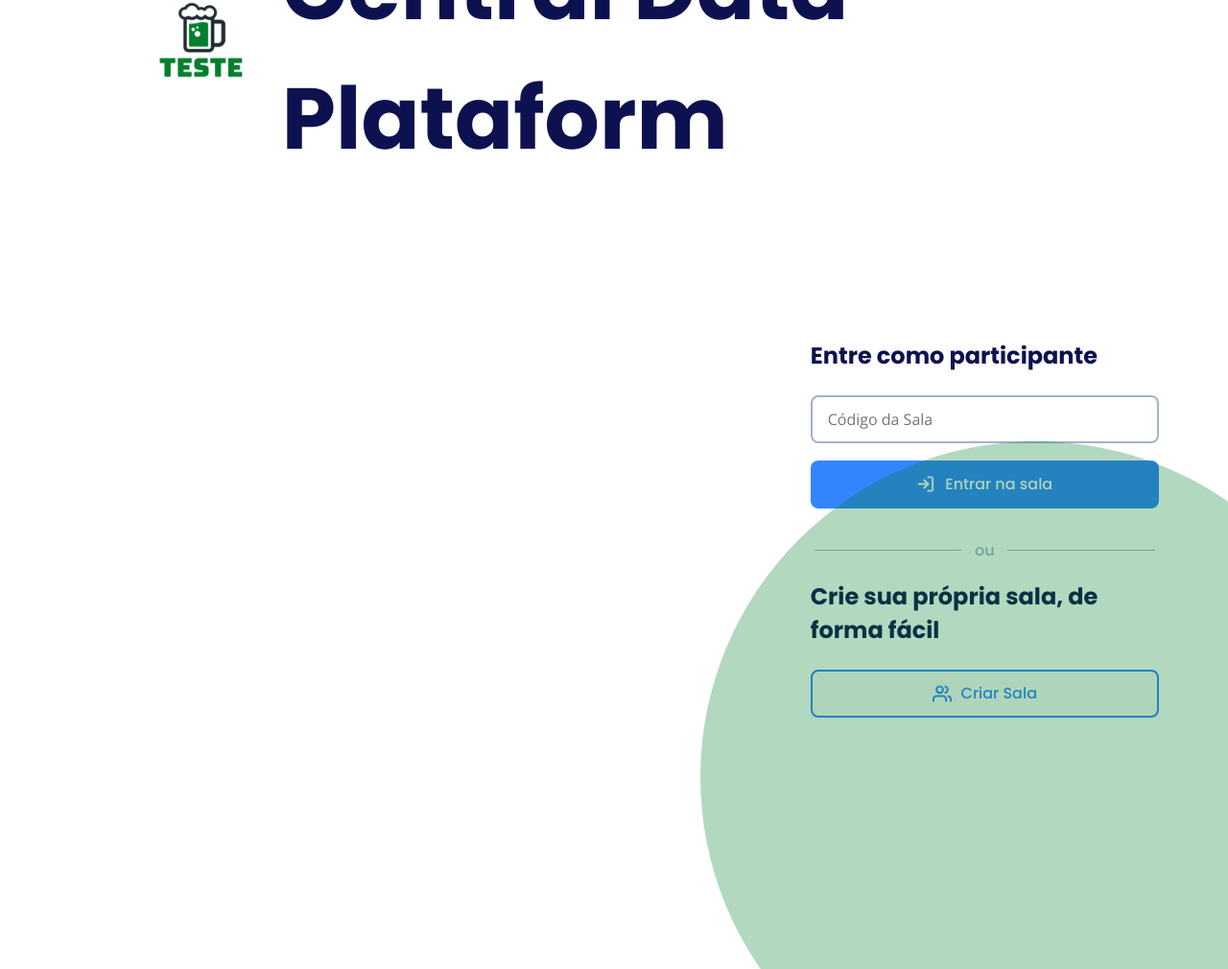
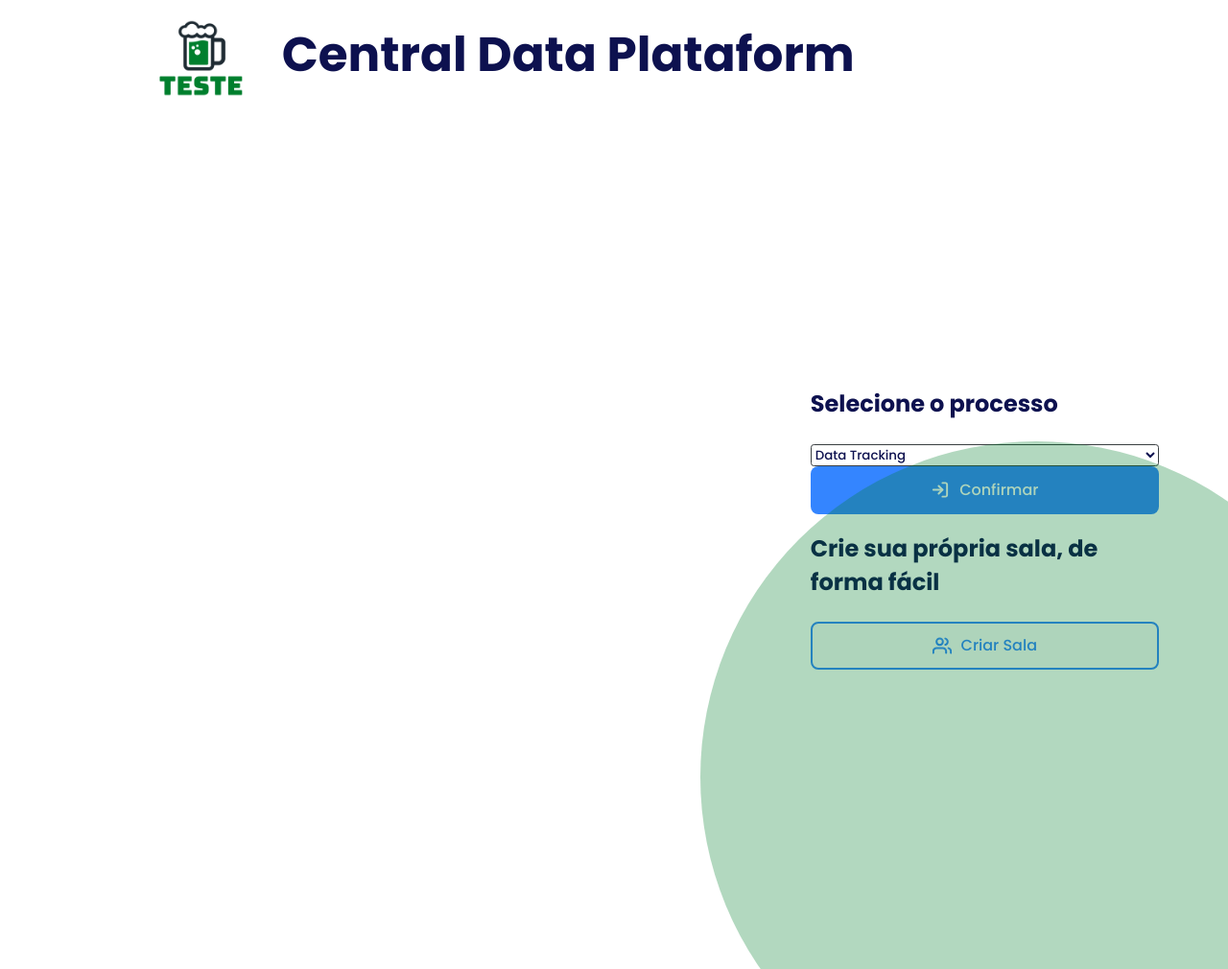
Before and after one commit to V-Tomanik/DataPlataform, a Python web app: template server/blueprints/site/templates/central.html in a window 1280 px wide. Shown: the whole page at 96% size. Run offline with Jinja, Linux system fonts and the light colour scheme; the template is opened without the code that fills it, so the values that code supplies are empty.

Commit message:
Alterando Forms central

```diff
--- a/server/blueprints/site/statics/styles/central.css
+++ b/server/blueprints/site/statics/styles/central.css
@@ -24,19 +24,21 @@ header{
     align-items: center;
 }
 
+header #logo {
+    margin-top: 3.8rem;
+}
+
 header h1{
     font-family: 'Poppins', sans-serif;
 	color: var(--black);
-	font-size: clamp(9rem,9rem ,12rem);
+	font-size: clamp(20px, 4vw, 5rem);
 }
 /* # por que é o id da div  */
 #bg{
-	grid-area:right;
 }
 
 main{
 	grid-area: right;
-
 	/*Para organizar os elementos alinhados usamos display-flex */
 	display: flex;
 	align-items: center;
@@ -55,6 +57,22 @@ main h2{
 	margin-bottom: 2.4rem;
 }
 
+select {
+  /* A reset of styles, including removing the default dropdown arrow */
+  background-color: transparent;
+  padding: 0 1em 0 0;
+  margin: 0;
+  width: 100%;
+  font-family: 'Poppins', sans-serif;
+  color: var(--black);
+  font-size: clamp(20px 5vw, 2.8rem);
+  cursor: pointer;
+  border: 1px solid var(--black_central);
+  border-radius: 0.25em
+}
+
+
+
 input{
 	border: .2rem solid var(--grey-blue);
 	padding: 0 1.6rem;
@@ -65,35 +83,6 @@ input, button, .button{
     margin-bottom: 1.8rem;
 }
 
-/* separadores */
-.separator{
-	display:flex;
-	align-items: center;
-
-	margin:4px;
-}
-
-
-.separator div:nth-child(2){
-	color: var(--grey-blue);
-	font-family: 'Poppins';
-	font-weith: 400;
-	padding: 1.35rem;
-}
-
-
-/* Como a div sepatator encapulsa as 3,
- * usamos essa para selecionar quais os filhos(divs)
- * que queremos selecionar */
-.separator div:nth-child(1),
-.separator div:nth-child(3)
-{
-	background: var(--grey-blue);
-	width: 100%;
-	height: 1px;
-
-}
-
 /*  Criando as balls do bg*/
 .ball{
 	width: 70rem;
@@ -102,14 +91,12 @@ input, button, .button{
     clip-path: circle();
     opacity: 0.3;
 
-
 	/* position fixed fica na frente de tudo */
 	position: fixed;
-
-
 }
 
 .ball.bottom{
+	grid-area:right;
     bottom: -15rem;
 	right: -15rem;
 }
--- a/server/blueprints/site/templates/central.html
+++ b/server/blueprints/site/templates/central.html
@@ -25,7 +25,7 @@
 			<header>
 				<!--  Adiciona o logo  -->
 				<div id="logo">
-					<img src={{url_for('.static', filename='assets/logo.png')}} alt="LogoEmpresaDummy"/>
+					<img src={{url_for('.static', filename='assets/logo.png')}} alt="LogoEmpresaDummy" id:"logoimg">
 				</div>
 				<h1> Central Data Plataform </h1>
 				<div>
@@ -40,22 +40,21 @@
 			<main>
 				<div class="container">
 					<section>
-						<h2> Entre como participante</h2>
+						<h2> Selecione o processo</h2>
 						<form>
-							<label class="sr-only" for="room-id">Código da sala</label>
-							<input type="number" id="room-id" placeholder="Código da Sala">
+							<div class="select">
+								<select id="select-process">
+									<option value = "data_tracking">Data Tracking</option>
+									<option value = "pi">PI</option>
+									<option value = "programming_index">Programming Index</option>
+								</select>
+							</div>
 							<button>
 								<img src ={{url_for('.static', filename='assets/enter_room.svg')}} alt="Entrar na Sala">
-								Entrar na sala
+								Confirmar
 							</button>
 						</form>
 					</section>
-
-					<div class='separator'>
-						<div></div>
-						<div>ou</div>
-						<div></div>
-					</div>
 
 					<section>
 						<h2>Crie sua própria sala, de forma fácil </h2>
--- a/server/blueprints/site/templates/eyestorm.html
+++ b/server/blueprints/site/templates/eyestorm.html
@@ -21,7 +21,7 @@ h2 {text-align: center;}
 		<!-- Adiciona o formulario para o input do arquivo -->
 		<div class="form-group">
 			<label>Select file</label>
-			<input type="file" class="custom-file-input" name="arquivo" id="arquivo" required>
+			<input type="select" class="select-process" name="processo" id="arquivo" required>
 		</div>
 		<!-- Adiciona a escolha do separador -->
 		<div class="form-group">
```
